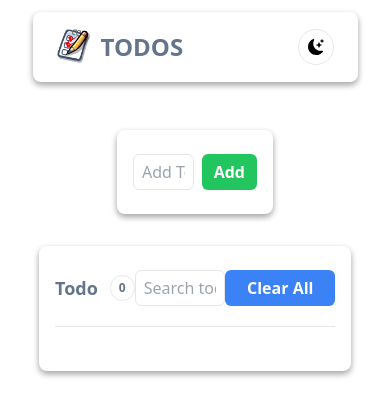
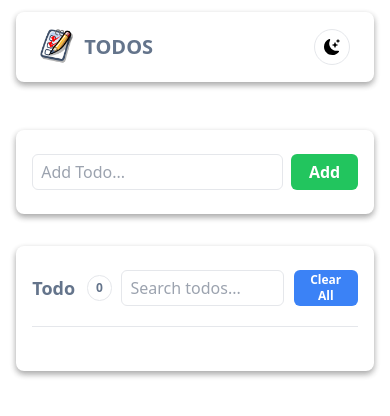
Before and after one commit to Itodo-S/todos, a React (Vite) app: page / in a window 390 px wide. Shown: the top 416 px of the page. Built offline with nearby package versions, Linux system fonts and the light colour scheme.

Commit message:
[Responsive] Implemented the responsiveness so it works fine on mobile version

```diff
--- a/src/pages/HomePage.tsx
+++ b/src/pages/HomePage.tsx
@@ -31,7 +31,7 @@ const HomePage = () => {
   };
 
   return (
-    <div className="flex flex-col items-center w-full dark:bg-gray-800 transition-all duration-500 h-screen">
+    <div className="flex flex-col items-center w-full dark:bg-gray-800 transition-all duration-500 min-h-screen">
       <Header />
       <TodoForm addTodo={addTodo} />
       <ContentCard
--- a/src/styles/components/content-card/_content-card.scss
+++ b/src/styles/components/content-card/_content-card.scss
@@ -1,5 +1,5 @@
 .content-card {
-  @apply flex w-4/5 flex-col py-6 px-4 mt-8 rounded-lg  bg-white dark:bg-gray-800 dark:border-slate-600 transition-all duration-500;
+  @apply flex w-11/12 md:w-4/5 flex-col py-6 px-4 mt-8 rounded-lg  bg-white dark:bg-gray-800 dark:border-slate-600 transition-all duration-500;
   box-shadow: rgba(0, 0, 0, 0.16) 0px 3px 6px, rgba(0, 0, 0, 0.23) 0px 3px 6px;
 
   &__header {
@@ -11,7 +11,7 @@
   }
 
   &__search {
-    @apply w-2/6;
+    @apply  w-1/2 md:w-2/6;
 
     input {
       @apply border outline-none rounded-md h-9 px-2 w-full bg-transparent dark:border-slate-500 dark:text-white;
@@ -19,7 +19,7 @@
   }
 
   &__clear-button {
-    @apply bg-blue-500 text-white font-semibold w-28 h-9 px-3 rounded-md hover:bg-blue-400 transition-all duration-500;
+    @apply bg-blue-500 text-white font-semibold text-xs w-16 md:w-28 h-9 px-3 rounded-md hover:bg-blue-400 transition-all duration-500;
   }
 }
 
--- a/src/styles/components/header/_header.scss
+++ b/src/styles/components/header/_header.scss
@@ -1,5 +1,5 @@
 .header {
-  @apply w-10/12 h-[70px]  mt-3 py-3 px-6 flex justify-between items-center rounded-lg bg-white dark:bg-gray-800 dark:border-slate-600 transition-all duration-500;
+  @apply w-11/12 md:w-10/12 h-[70px]  mt-3 py-3 px-6 flex justify-between items-center rounded-lg bg-white dark:bg-gray-800 dark:border-slate-600 transition-all duration-500;
   box-shadow: rgba(0, 0, 0, 0.16) 0px 3px 6px, rgba(0, 0, 0, 0.23) 0px 3px 6px;
 
   &__logo-container {
@@ -11,7 +11,7 @@
   }
 
   &__logo-text {
-    @apply font-semibold text-2xl text-slate-500 dark:text-slate-300 ml-2;
+    @apply font-semibold text-xl md:text-2xl text-slate-500 dark:text-slate-300 ml-2;
   }
 
   &__dark-mood {
--- a/src/styles/components/todo-form/_todo-form.scss
+++ b/src/styles/components/todo-form/_todo-form.scss
@@ -1,5 +1,5 @@
 .todo-form {
-  @apply flex flex-col py-6 px-4 bg-white dark:bg-gray-800 transition-all duration-500 rounded-lg mt-12 w-2/5;
+  @apply flex flex-col py-6 px-4 bg-white dark:bg-gray-800 transition-all duration-500 rounded-lg mt-12  w-11/12 md:w-2/5;
   box-shadow: rgba(0, 0, 0, 0.16) 0px 3px 6px, rgba(0, 0, 0, 0.23) 0px 3px 6px;
 
   &__todo {
```
